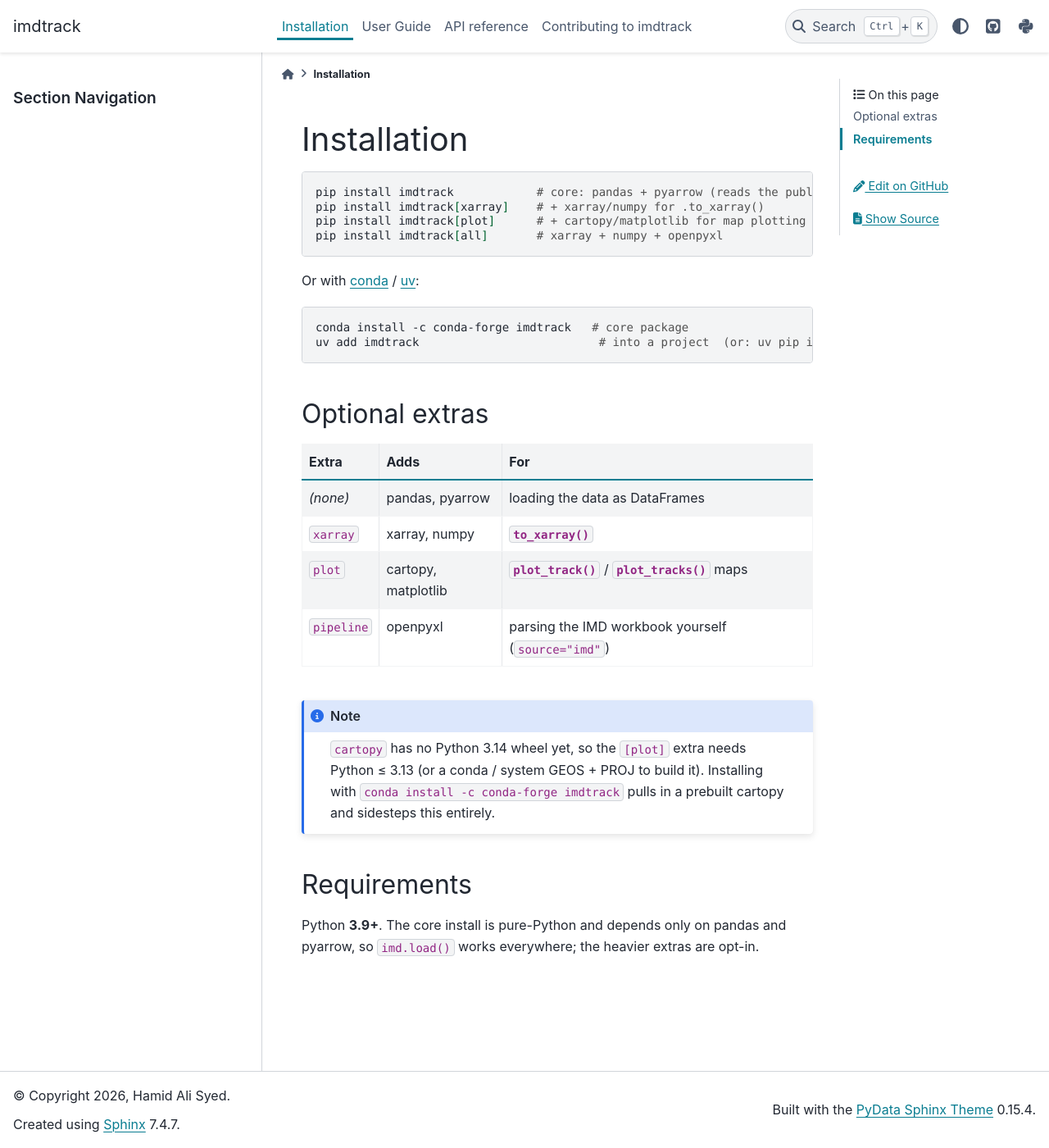
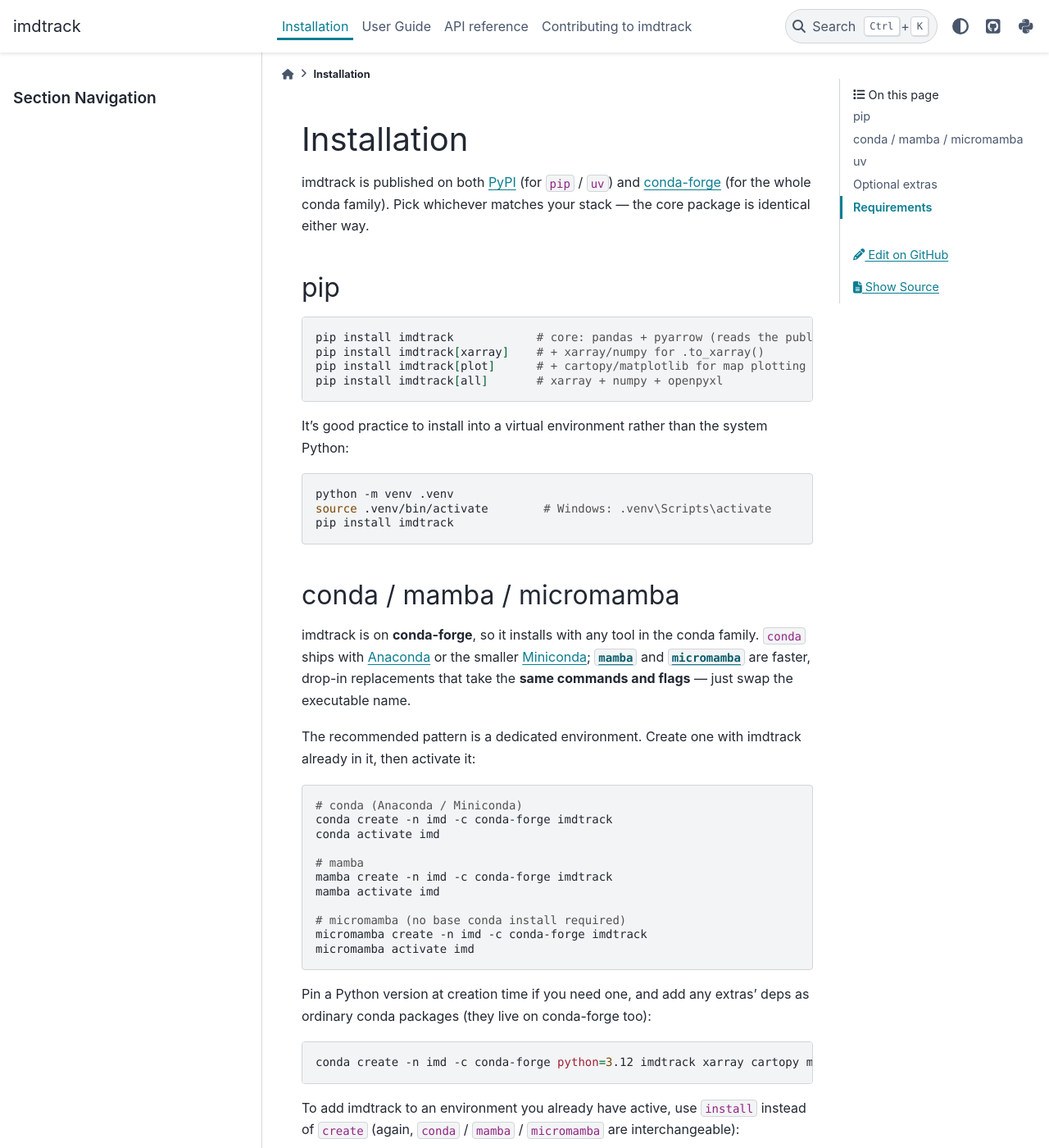
Before and after one commit to syedhamidali/imdtrack, a Sphinx documentation site: the page built from docs/installation.md, in a window 1280 px wide and 1400 px high. Shown: the whole window at 82% size. Built offline with Sphinx 7.4.7 and the PyData theme 0.15.4, drawn with Linux system fonts in a browser that asks for light colours; pages that are not in the unit, such as notebooks, are missing from menus; the version number could not be read and is left out; some of the changed text lies outside the part shown.

Commit message:
docs: fuller conda/mamba/micromamba + uv install instructions (#18)
- README + docs/installation.md: dedicated pip / conda / uv sections
- conda: show environment creation (conda create -n / activate) and note
  conda / mamba / micromamba are interchangeable; add an 'install into
  existing env' variant and a python-pinned create example
- uv: uv add / uv pip install / uv run --with for a throwaway session
- add a conda-forge version badge to the README
- plot.py: the missing-cartopy ImportError now also suggests the
  conda-forge install (bundled cartopy)

````diff
--- a/docs/installation.md
+++ b/docs/installation.md
@@ -1,4 +1,11 @@
 # Installation
+
+imdtrack is published on both [PyPI](https://pypi.org/project/imdtrack/) (for
+`pip` / `uv`) and [conda-forge](https://anaconda.org/conda-forge/imdtrack) (for
+the whole conda family). Pick whichever matches your stack — the core package is
+identical either way.
+
+## pip
 
 ```bash
 pip install imdtrack            # core: pandas + pyarrow (reads the published parquet)
@@ -7,11 +14,76 @@
 pip install imdtrack[all]       # xarray + numpy + openpyxl
 ```
 
-Or with [conda](https://conda-forge.org/) / [uv](https://docs.astral.sh/uv/):
+It's good practice to install into a virtual environment rather than the system
+Python:
 
 ```bash
-conda install -c conda-forge imdtrack   # core package
-uv add imdtrack                          # into a project  (or: uv pip install imdtrack)
+python -m venv .venv
+source .venv/bin/activate        # Windows: .venv\Scripts\activate
+pip install imdtrack
+```
+
+## conda / mamba / micromamba
+
+imdtrack is on **conda-forge**, so it installs with any tool in the conda family.
+`conda` ships with [Anaconda](https://www.anaconda.com/download) or the smaller
+[Miniconda](https://docs.anaconda.com/miniconda/); [`mamba`](https://mamba.readthedocs.io/)
+and [`micromamba`](https://mamba.readthedocs.io/en/latest/user_guide/micromamba.html)
+are faster, drop-in replacements that take the **same commands and flags** — just
+swap the executable name.
+
+The recommended pattern is a dedicated environment. Create one with imdtrack
+already in it, then activate it:
+
+```bash
+# conda (Anaconda / Miniconda)
+conda create -n imd -c conda-forge imdtrack
+conda activate imd
+
+# mamba
+mamba create -n imd -c conda-forge imdtrack
+mamba activate imd
+
+# micromamba (no base conda install required)
+micromamba create -n imd -c conda-forge imdtrack
+micromamba activate imd
+```
+
+Pin a Python version at creation time if you need one, and add any extras' deps
+as ordinary conda packages (they live on conda-forge too):
+
+```bash
+conda create -n imd -c conda-forge python=3.12 imdtrack xarray cartopy matplotlib
+```
+
+To add imdtrack to an environment you already have active, use `install` instead
+of `create` (again, `conda` / `mamba` / `micromamba` are interchangeable):
+
+```bash
+conda install -c conda-forge imdtrack
+```
+
+```{tip}
+The conda-forge build **bundles a prebuilt cartopy**, so map plotting works with
+no compiler and no system GEOS/PROJ — the easiest route if you want the plotting
+features.
+```
+
+## uv
+
+[uv](https://docs.astral.sh/uv/) installs the same PyPI package, very fast:
+
+```bash
+uv add imdtrack                 # add to a uv-managed project's dependencies
+uv add "imdtrack[plot]"         # …with an extra
+uv pip install imdtrack         # into the active/target environment (pip-compatible)
+```
+
+You can also run a throwaway session with imdtrack available, without installing
+it into a project:
+
+```bash
+uv run --with imdtrack python -c "import imdtrack as imd; print(imd.load())"
 ```
 
 ## Optional extras
@@ -24,10 +96,9 @@
 | `pipeline` | openpyxl | parsing the IMD workbook yourself (`source="imd"`) |
 
 ```{note}
-`cartopy` has no Python 3.14 wheel yet, so the `[plot]` extra needs Python ≤ 3.13
-(or a conda / system GEOS + PROJ to build it). Installing with
-`conda install -c conda-forge imdtrack` pulls in a prebuilt cartopy and sidesteps
-this entirely.
+Extras apply to the **pip / uv** install. With those, `cartopy` has no Python 3.14
+wheel yet, so `[plot]` needs Python ≤ 3.13 (or a system GEOS + PROJ to build it).
+The **conda-forge** package sidesteps this — see the tip above.
 ```
 
 ## Requirements
````
Also changed, not shown: README.md (+30 -6 lines), 1 other file.
